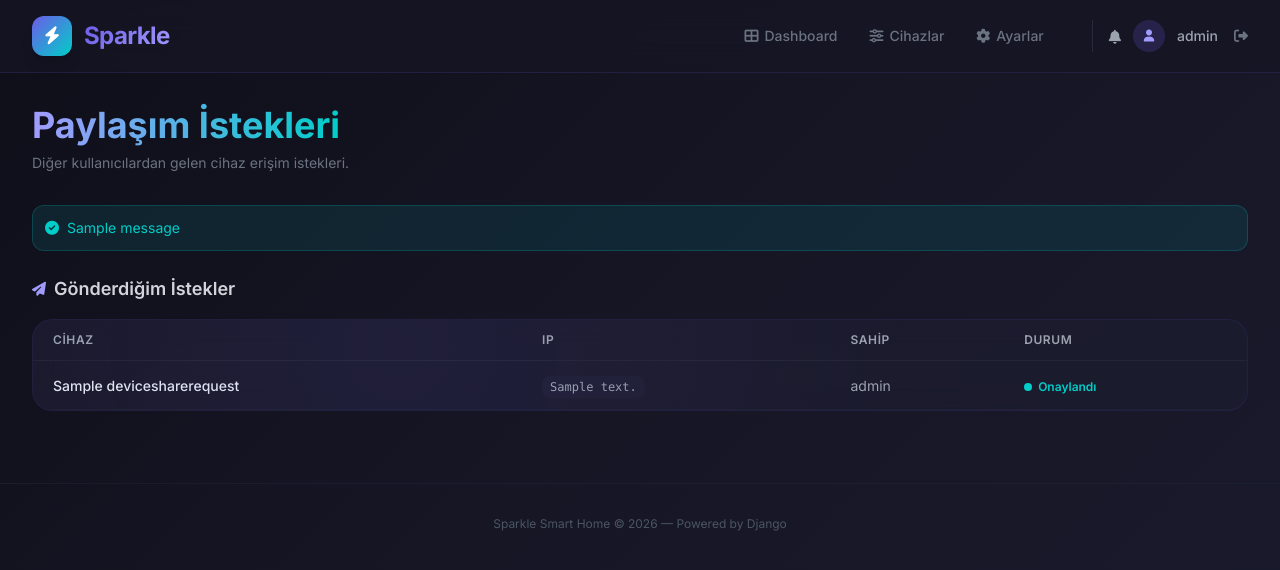
After one commit to erenturan0/Sparkle, a Django app: page /requests/ in a window 1280 px wide. The commit adds this page. Shown: the top 570 px of the page. Run offline with Django 5.2, Linux system fonts and the light colour scheme; a user stored in the database is signed in; data comes from the database, SQL or seed files in the repository; tables that the repository leaves empty hold one stand-in row (values such as "Sample post"); one stand-in notice (Sample message) is shown; some libraries are stand-ins or nearby versions.

Commit message:
feat: Implement smart device sharing request management with dedicated UI for handling pending and sent requests.

```diff
--- /dev/null
+++ b/smart_home/context_processors.py
@@ -0,0 +1,12 @@
+from .models import DeviceShareRequest
+
+
+def pending_requests(request):
+    """Navbar'daki bildirim badge'i için bekleyen istek sayısını sağlar."""
+    if request.user.is_authenticated:
+        count = DeviceShareRequest.objects.filter(
+            owner=request.user,
+            status=DeviceShareRequest.Status.PENDING,
+        ).count()
+        return {"pending_request_count": count}
+    return {"pending_request_count": 0}
--- a/smart_home/templates/smart_home/base.html
+++ b/smart_home/templates/smart_home/base.html
@@ -403,6 +403,15 @@
 
                 <!-- User Badge & Logout -->
                 <div class="flex items-center gap-3 ml-4 pl-4 border-l border-gray-700/50">
+                    <!-- Bildirim Çanı -->
+                    <a href="{% url 'smart_home:share_requests' %}"
+                        class="relative text-gray-400 hover:text-accent-light transition-colors"
+                        title="Paylaşım İstekleri">
+                        <i class="fas fa-bell text-sm"></i>
+                        {% if pending_request_count > 0 %}
+                        <span class="absolute -top-2 -right-2 px-1 min-w-[16px] h-[16px] rounded-full bg-red-500 text-white text-[9px] font-bold text-center leading-[16px] animate-pulse">{{ pending_request_count }}</span>
+                        {% endif %}
+                    </a>
                     <div class="w-8 h-8 rounded-full bg-accent/20 flex items-center justify-center">
                         <i class="fas fa-user text-accent-light text-xs"></i>
                     </div>
@@ -436,9 +445,18 @@
                         class="fas fa-gear mr-2"></i>Ayarlar</a>
                 <div class="border-t border-gray-700/50 pt-3 mt-1 flex items-center justify-between px-2">
                     <span class="text-sm text-gray-400"><i class="fas fa-user mr-2"></i>{{ user.username }}</span>
-                    <a href="{% url 'smart_home:logout' %}" class="text-sm text-red-400 hover:text-red-300">
-                        <i class="fas fa-sign-out-alt mr-1"></i>Çıkış
-                    </a>
+                    <div class="flex items-center gap-3">
+                        <a href="{% url 'smart_home:share_requests' %}"
+                            class="relative text-gray-400 hover:text-accent-light transition-colors">
+                            <i class="fas fa-bell text-sm"></i>
+                            {% if pending_request_count > 0 %}
+                            <span class="absolute -top-2 -right-2 px-1 min-w-[16px] h-[16px] rounded-full bg-red-500 text-white text-[9px] font-bold text-center leading-[16px]">{{ pending_request_count }}</span>
+                            {% endif %}
+                        </a>
+                        <a href="{% url 'smart_home:logout' %}" class="text-sm text-red-400 hover:text-red-300">
+                            <i class="fas fa-sign-out-alt mr-1"></i>Çıkış
+                        </a>
+                    </div>
                 </div>
             </div>
         </div>
--- a/smart_home/templates/smart_home/devices.html
+++ b/smart_home/templates/smart_home/devices.html
@@ -1,6 +1,7 @@
 {% extends "smart_home/base.html" %}
 
 {% block content %}
+
 
 <!-- ── Sayfa Başlığı ── -->
 <div class="flex items-center justify-between mb-8">
@@ -97,7 +98,7 @@
                                 <i class="fas fa-pen text-xs"></i>
                             </a>
                             <form method="post" action="{% url 'smart_home:device_delete' device.id %}"
-                                onsubmit="return confirm('{{ device.name }} cihazını silmek istediğinize emin misiniz?')">
+                                style="display:inline">
                                 {% csrf_token %}
                                 <button type="submit"
                                     class="w-8 h-8 rounded-lg bg-red-500/10 flex items-center justify-center text-red-400 hover:bg-red-500/20 transition-colors"
@@ -122,5 +123,4 @@
     <p class="text-sm text-gray-600 mb-4">Yukarıdaki "Yeni Cihaz" butonuna tıklayarak başlayın.</p>
 </div>
 {% endif %}
-
 {% endblock %}
--- /dev/null
+++ b/smart_home/templates/smart_home/share_requests.html
@@ -0,0 +1,149 @@
+{% extends "smart_home/base.html" %}
+
+{% block content %}
+
+<!-- ── Sayfa Başlığı ── -->
+<div class="flex items-center justify-between mb-8">
+    <div>
+        <h1 class="text-3xl sm:text-4xl font-bold mb-2">
+            <span class="bg-gradient-to-r from-accent-light to-success bg-clip-text text-transparent">Paylaşım İstekleri</span>
+        </h1>
+        <p class="text-gray-500 text-sm">Diğer kullanıcılardan gelen cihaz erişim istekleri.</p>
+    </div>
+</div>
+
+<!-- ── Başarı / Bilgi Mesajları ── -->
+{% if messages %}
+{% for message in messages %}
+<div class="mb-6 p-3 rounded-xl bg-success/10 border border-success/20 text-success text-sm flex items-center gap-2">
+    <i class="fas fa-check-circle"></i>
+    <span>{{ message }}</span>
+</div>
+{% endfor %}
+{% endif %}
+
+
+<!-- ══════════ BEKLEYEN İSTEKLER ══════════ -->
+{% if pending_requests %}
+<div class="mb-10">
+    <h2 class="text-lg font-semibold text-gray-300 mb-4 flex items-center gap-2">
+        <span class="w-2.5 h-2.5 rounded-full bg-yellow-400 animate-pulse"></span>
+        Bekleyen İstekler
+        <span class="text-xs bg-yellow-500/15 text-yellow-400 px-2.5 py-0.5 rounded-full font-bold">{{ pending_requests|length }}</span>
+    </h2>
+
+    <div class="grid gap-4">
+        {% for req in pending_requests %}
+        <div class="device-card !p-5">
+            <div class="flex flex-col sm:flex-row sm:items-center justify-between gap-4">
+                <!-- Sol: Bilgiler -->
+                <div class="flex items-start gap-4">
+                    <div class="w-11 h-11 rounded-xl bg-yellow-500/10 flex items-center justify-center flex-shrink-0">
+                        <i class="fas fa-user-plus text-yellow-400"></i>
+                    </div>
+                    <div>
+                        <p class="font-medium text-sm mb-1">
+                            <span class="text-accent-light">{{ req.requester.username }}</span>
+                            <span class="text-gray-500">senin cihazının IP'sini kullanmak istiyor</span>
+                        </p>
+                        <div class="flex flex-wrap gap-x-4 gap-y-1 text-xs text-gray-500">
+                            <span><i class="fas fa-tag mr-1"></i>{{ req.device_name }}</span>
+                            <span><i class="fas fa-network-wired mr-1"></i>{{ req.ip_address }}</span>
+                            <span><i class="fas fa-clock mr-1"></i>{{ req.created_at|timesince }} önce</span>
+                        </div>
+                    </div>
+                </div>
+
+                <!-- Sağ: Butonlar -->
+                <div class="flex items-center gap-2 flex-shrink-0">
+                    <form method="post" action="{% url 'smart_home:share_request_approve' req.id %}">
+                        {% csrf_token %}
+                        <button type="submit"
+                            class="inline-flex items-center gap-1.5 px-4 py-2 rounded-xl bg-success/15 text-success text-sm font-semibold hover:bg-success/25 transition-all">
+                            <i class="fas fa-check"></i>Onayla
+                        </button>
+                    </form>
+                    <form method="post" action="{% url 'smart_home:share_request_reject' req.id %}">
+                        {% csrf_token %}
+                        <button type="submit"
+                            class="inline-flex items-center gap-1.5 px-4 py-2 rounded-xl bg-red-500/10 text-red-400 text-sm font-semibold hover:bg-red-500/20 transition-all">
+                            <i class="fas fa-times"></i>Reddet
+                        </button>
+                    </form>
+                </div>
+            </div>
+        </div>
+        {% endfor %}
+    </div>
+</div>
+{% endif %}
+
+
+<!-- ══════════ GÖNDERDİĞİM İSTEKLER ══════════ -->
+{% if sent_requests %}
+<div class="mb-10">
+    <h2 class="text-lg font-semibold text-gray-300 mb-4 flex items-center gap-2">
+        <i class="fas fa-paper-plane text-accent-light text-sm"></i>
+        Gönderdiğim İstekler
+    </h2>
+
+    <div class="device-card overflow-hidden !p-0">
+        <div class="overflow-x-auto">
+            <table class="w-full">
+                <thead>
+                    <tr class="border-b border-gray-700/30">
+                        <th class="text-left text-xs font-semibold text-gray-400 uppercase tracking-wider px-5 py-3">Cihaz</th>
+                        <th class="text-left text-xs font-semibold text-gray-400 uppercase tracking-wider px-5 py-3">IP</th>
+                        <th class="text-left text-xs font-semibold text-gray-400 uppercase tracking-wider px-5 py-3 hidden sm:table-cell">Sahip</th>
+                        <th class="text-left text-xs font-semibold text-gray-400 uppercase tracking-wider px-5 py-3">Durum</th>
+                    </tr>
+                </thead>
+                <tbody>
+                    {% for req in sent_requests %}
+                    <tr class="border-b border-gray-700/15 hover:bg-white/[0.02] transition-colors">
+                        <td class="px-5 py-3">
+                            <span class="font-medium text-sm">{{ req.device_name }}</span>
+                        </td>
+                        <td class="px-5 py-3">
+                            <code class="text-xs bg-dark-700 px-2 py-1 rounded-lg text-gray-400">{{ req.ip_address }}</code>
+                        </td>
+                        <td class="px-5 py-3 hidden sm:table-cell">
+                            <span class="text-sm text-gray-400">{{ req.owner.username }}</span>
+                        </td>
+                        <td class="px-5 py-3">
+                            {% if req.status == 'pending' %}
+                            <span class="inline-flex items-center gap-1.5 text-xs font-semibold text-yellow-400">
+                                <span class="w-2 h-2 rounded-full bg-yellow-400 animate-pulse"></span>Bekliyor
+                            </span>
+                            {% elif req.status == 'approved' %}
+                            <span class="inline-flex items-center gap-1.5 text-xs font-semibold text-success">
+                                <span class="w-2 h-2 rounded-full bg-success"></span>Onaylandı
+                            </span>
+                            {% else %}
+                            <span class="inline-flex items-center gap-1.5 text-xs font-semibold text-red-400">
+                                <span class="w-2 h-2 rounded-full bg-red-500"></span>Reddedildi
+                            </span>
+                            {% endif %}
+                        </td>
+                    </tr>
+                    {% endfor %}
+                </tbody>
+            </table>
+        </div>
+    </div>
+</div>
+{% endif %}
+
+
+<!-- ══════════ BOŞ ══════════ -->
+{% if not pending_requests and not sent_requests %}
+<div class="text-center py-16">
+    <div class="inline-flex items-center justify-center w-20 h-20 rounded-full bg-dark-700 mb-6">
+        <i class="fas fa-bell-slash text-3xl text-gray-600"></i>
+    </div>
+    <h3 class="text-lg font-semibold text-gray-400 mb-2">Henüz istek yok</h3>
+    <p class="text-sm text-gray-600">Bir kullanıcı senin cihazının IP'sini kullanmak istediğinde burada görünecek.</p>
+</div>
+{% endif %}
+
+{% endblock %}
--- a/smart_home/urls.py
+++ b/smart_home/urls.py
@@ -23,6 +23,11 @@ urlpatterns = [
     path('settings/profile/', views.settings_profile, name='settings_profile'),
     path('settings/password/', views.settings_password, name='settings_password'),
 
+    # Share Requests
+    path('requests/', views.share_requests, name='share_requests'),
+    path('requests/<int:request_id>/approve/', views.share_request_approve, name='share_request_approve'),
+    path('requests/<int:request_id>/reject/', views.share_request_reject, name='share_request_reject'),
+
     # API
     path('api/toggle/<int:device_id>/', views.api_toggle, name='api_toggle'),
 ]
--- a/smart_home/views.py
+++ b/smart_home/views.py
@@ -9,7 +9,7 @@ from django.shortcuts import render, redirect, get_object_or_404
 from django.views.decorators.http import require_POST
 from django.utils import timezone
 
-from .models import SmartDevice
+from .models import SmartDevice, DeviceShareRequest
 from .services import tasmota
 
 
@@ -101,7 +101,7 @@ def logout_view(request):
 @login_required
 def dashboard(request):
     """Ana sayfa — Akıllı Ev Dashboard."""
-    devices = SmartDevice.objects.filter(is_active=True)
+    devices = SmartDevice.objects.filter(owner=request.user, is_active=True)
 
     total = devices.count()
     rooms = devices.values("room").distinct().count()
@@ -124,7 +124,7 @@ def dashboard(request):
 @login_required
 def devices_list(request):
     """Cihaz listesi sayfası."""
-    devices = SmartDevice.objects.all()
+    devices = SmartDevice.objects.filter(owner=request.user)
     return render(request, "smart_home/devices.html", {
         "devices": devices,
         "active_nav": "devices",
@@ -149,7 +149,7 @@ def device_add(request):
 @login_required
 def device_edit(request, device_id):
     """Cihaz düzenleme."""
-    device = get_object_or_404(SmartDevice, pk=device_id)
+    device = get_object_or_404(SmartDevice, pk=device_id, owner=request.user)
 
     if request.method == "POST":
         return _save_device(request, device)
@@ -185,11 +185,34 @@ def _save_device(request, device=None):
         errors.append("IP adresi boş bırakılamaz.")
     else:
         # Aynı IP'ye sahip başka cihaz var mı?
-        ip_query = SmartDevice.objects.filter(ip_address=ip_address)
+        own_query = SmartDevice.objects.filter(ip_address=ip_address, owner=request.user)
         if device:
-            ip_query = ip_query.exclude(pk=device.pk)
-        if ip_query.exists():
-            errors.append("Bu IP adresi başka bir cihaz tarafından kullanılıyor.")
+            own_query = own_query.exclude(pk=device.pk)
+        if own_query.exists():
+            errors.append("Bu IP adresini zaten kullanıyorsun.")
+        elif not errors:
+            # Başka kullanıcıda var mı? → onay isteği gönder
+            other_device = SmartDevice.objects.filter(ip_address=ip_address).exclude(owner=request.user).first()
+            if other_device and device is None:
+                # Zaten bekleyen istek var mı kontrol et
+                existing = DeviceShareRequest.objects.filter(
+                    requester=request.user,
+                    ip_address=ip_address,
+                    status=DeviceShareRequest.Status.PENDING,
+                ).exists()
+                if existing:
+                    messages.info(request, "Bu IP için zaten bekleyen bir onay isteğiniz var.")
+                    return redirect("smart_home:devices")
+                DeviceShareRequest.objects.create(
+                    requester=request.user,
+                    owner=other_device.owner,
+                    ip_address=ip_address,
+                    device_name=name,
+                    room=room,
+                    device_type=device_type,
+                )
+                messages.success(request, f"\"{name}\" için cihaz sahibine onay isteği gönderildi.")
+                return redirect("smart_home:devices")
 
     form_data = {
         "name": name,
@@ -210,7 +233,7 @@ def _save_device(request, device=None):
         })
 
     if device is None:
-        device = SmartDevice()
+        device = SmartDevice(owner=request.user)
 
     device.name = name
     device.ip_address = ip_address
@@ -227,7 +250,7 @@ def _save_device(request, device=None):
 @require_POST
 def device_delete(request, device_id):
     """Cihaz silme."""
-    device = get_object_or_404(SmartDevice, pk=device_id)
+    device = get_object_or_404(SmartDevice, pk=device_id, owner=request.user)
     device_name = device.name
     device.delete()
     messages.success(request, f"\"{device_name}\" silindi.")
@@ -321,7 +344,7 @@ def settings_password(request):
 @require_POST
 def api_toggle(request, device_id):
     """Tasmota cihaz toggle API endpoint'i."""
-    device = get_object_or_404(SmartDevice, pk=device_id, is_active=True)
+    device = get_object_or_404(SmartDevice, pk=device_id, owner=request.user, is_active=True)
 
     result = tasmota.toggle(device.ip_address)
 
@@ -337,3 +360,78 @@ def api_toggle(request, device_id):
     device.save(update_fields=["last_seen"])
 
     return JsonResponse({"ok": True, "power": power})
+
+
+# ═══════════════════════════════════════════════════════════
+#  SHARE REQUESTS
+# ═══════════════════════════════════════════════════════════
+
+@login_required
+def share_requests(request):
+    """Gelen cihaz paylaşım istekleri."""
+    pending = DeviceShareRequest.objects.filter(
+        owner=request.user,
+        status=DeviceShareRequest.Status.PENDING,
+    )
+    resolved = DeviceShareRequest.objects.filter(
+        owner=request.user,
+    ).exclude(status=DeviceShareRequest.Status.PENDING)[:20]
+
+    # Kullanıcının gönderdiği istekler
+    sent = DeviceShareRequest.objects.filter(
+        requester=request.user,
+    ).order_by('-created_at')[:20]
+
+    return render(request, "smart_home/share_requests.html", {
+        "pending_requests": pending,
+        "resolved_requests": resolved,
+        "sent_requests": sent,
+        "active_nav": "requests",
+    })
+
+
+@login_required
+@require_POST
+def share_request_approve(request, request_id):
+    """Paylaşım isteğini onayla ve cihazı oluştur."""
+    share_req = get_object_or_404(
+        DeviceShareRequest,
+        pk=request_id,
+        owner=request.user,
+        status=DeviceShareRequest.Status.PENDING,
+    )
+
+    # Cihazı requester adına oluştur
+    SmartDevice.objects.create(
+        owner=share_req.requester,
+        name=share_req.device_name,
+        ip_address=share_req.ip_address,
+        room=share_req.room,
+        device_type=share_req.device_type,
+    )
+
+    share_req.status = DeviceShareRequest.Status.APPROVED
+    share_req.resolved_at = timezone.now()
+    share_req.save()
+
+    messages.success(request, f"\"{share_req.device_name}\" isteği onaylandı. Cihaz {share_req.requester.username} kullanıcısına eklendi.")
+    return redirect("smart_home:share_requests")
+
+
+@login_required
+@require_POST
+def share_request_reject(request, request_id):
+    """Paylaşım isteğini reddet."""
+    share_req = get_object_or_404(
+        DeviceShareRequest,
+        pk=request_id,
+        owner=request.user,
+        status=DeviceShareRequest.Status.PENDING,
+    )
+
+    share_req.status = DeviceShareRequest.Status.REJECTED
+    share_req.resolved_at = timezone.now()
+    share_req.save()
+
+    messages.success(request, f"\"{share_req.device_name}\" isteği reddedildi.")
+    return redirect("smart_home:share_requests")
```
Also changed, not shown: config/settings.py (+8 -0 lines), smart_home/admin.py (+13 -2 lines), smart_home/models.py (+55 -1 lines), smart_home/migrations/0003_smartdevice_owner_alter_smartdevice_id.py (added), smart_home/migrations/0004_alter_smartdevice_ip_address_and_more.py (added).
